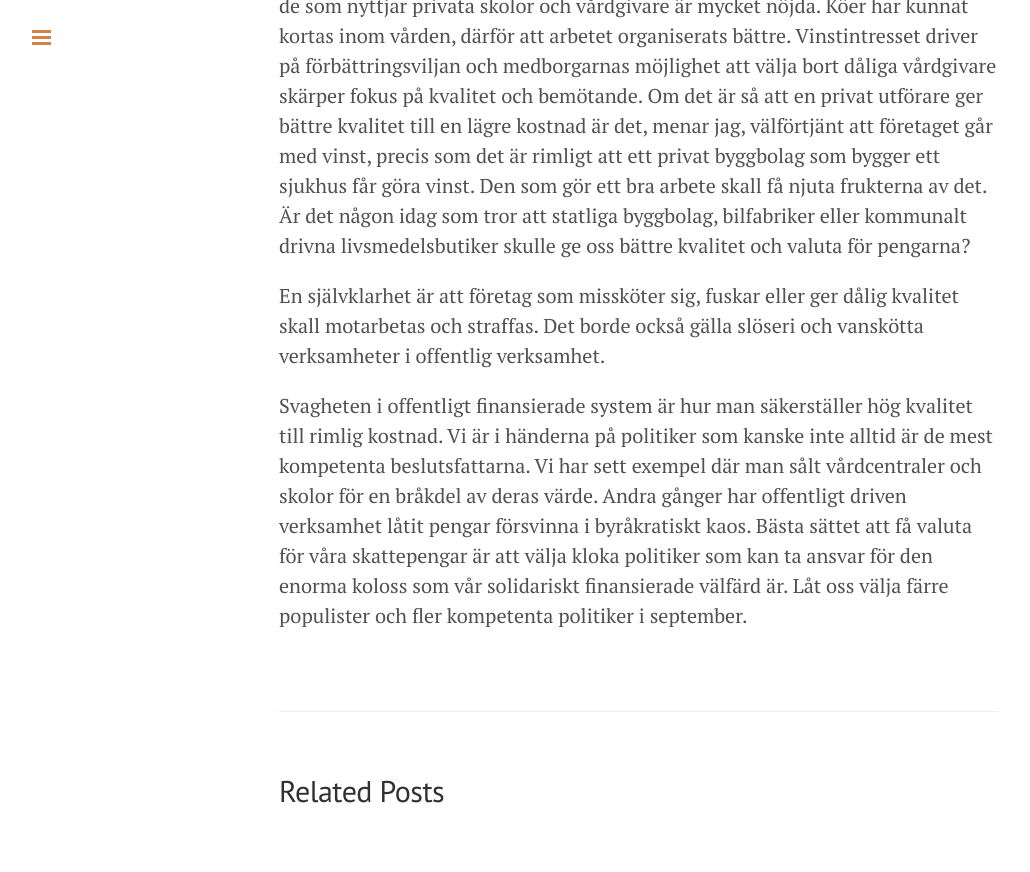
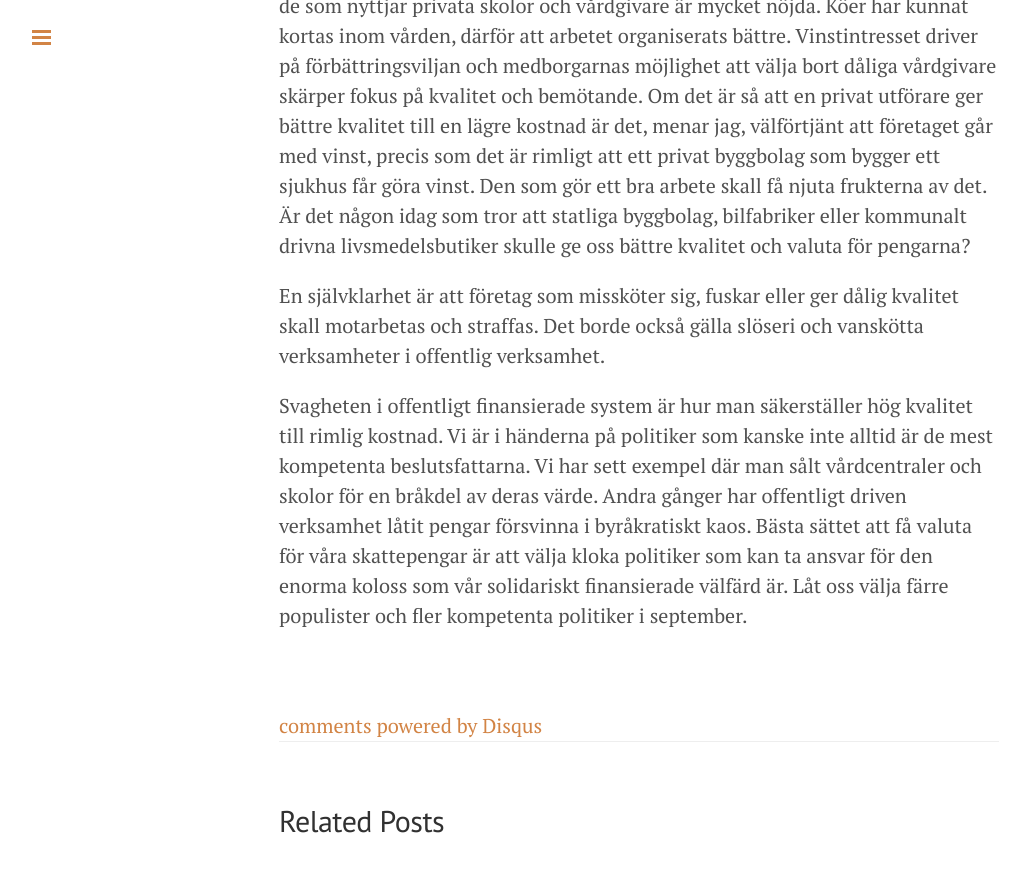
Before and after one commit to awakebycoffee/awakebycoffee.github.io, a Jekyll site: the page built from _posts/2014-08-20-vinster-i-välfärden.md, in a window 1280 px wide and 900 px high, scrolled down 1841 px. Shown: the top 872 px of the window, without its empty margins (1-1031 px from the left). Built offline with Jekyll 4.4.1, drawn with Linux system fonts in a browser that asks for light colours; Markdown is read by kramdown in place of the engine named in the settings; comment, search, counter and statistics services are not loaded; some of the changed lines change nothing that is shown.

Commit message:
Adding Disqus

```diff
--- a/_layouts/post.html
+++ b/_layouts/post.html
@@ -7,6 +7,21 @@
   <span class="post-date">{{ page.date | date_to_string }}</span>
   {{ content }}
 </div>
+  <div id="disqus_thread"></div>
+    <script type="text/javascript">
+        /* * * CONFIGURATION VARIABLES: EDIT BEFORE PASTING INTO YOUR WEBPAGE * * */
+        var disqus_shortname = 'awakebycoffee'; // required: replace example with your forum shortname
+
+        /* * * DON'T EDIT BELOW THIS LINE * * */
+        (function() {
+            var dsq = document.createElement('script'); dsq.type = 'text/javascript'; dsq.async = true;
+            dsq.src = '//' + disqus_shortname + '.disqus.com/embed.js';
+            (document.getElementsByTagName('head')[0] || document.getElementsByTagName('body')[0]).appendChild(dsq);
+        })();
+    </script>
+    <noscript>Please enable JavaScript to view the <a href="http://disqus.com/?ref_noscript">comments powered by Disqus.</a></noscript>
+    <a href="http://disqus.com" class="dsq-brlink">comments powered by <span class="logo-disqus">Disqus</span></a>
+
 
 <div class="related">
   <h2>Related Posts</h2>
```
